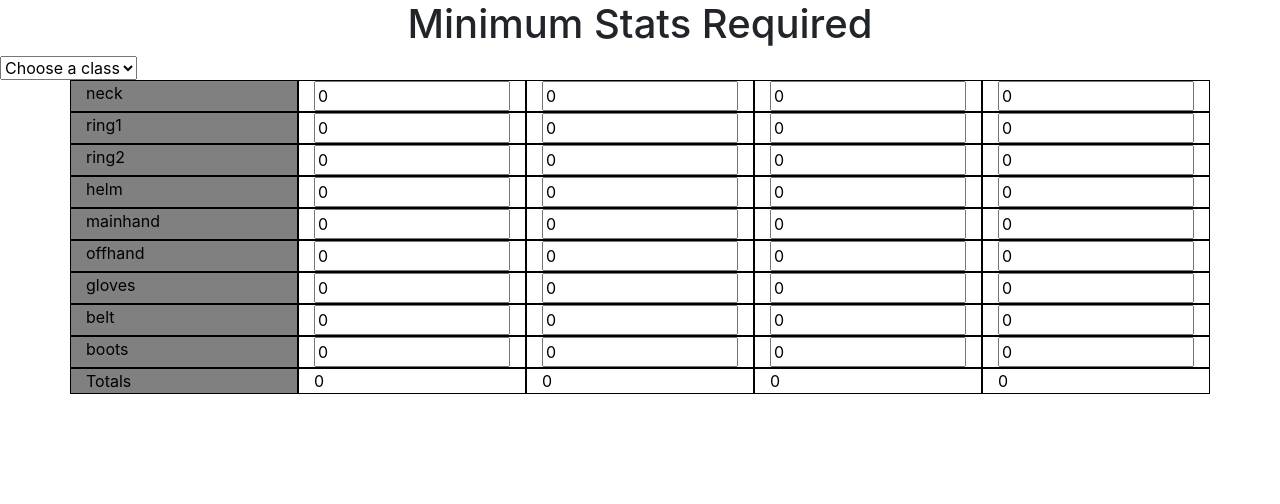
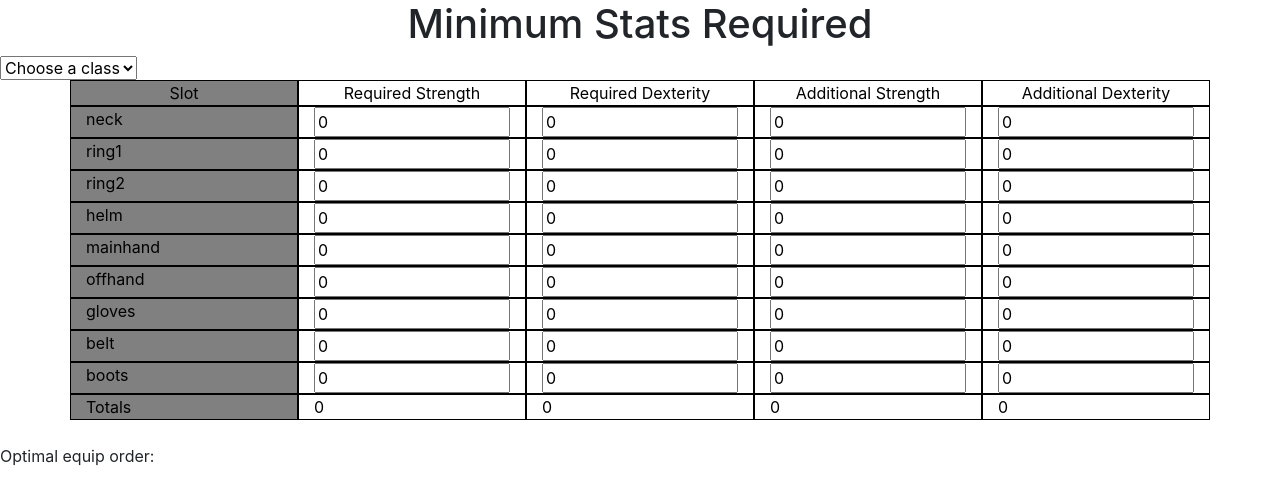
Before and after one commit to joshodom/D2Calculator, an Angular app: page / in a window 1280 px wide. Shown: the top 504 px of the page. Built offline with nearby package versions, Linux system fonts and the light colour scheme.

Commit message:
added headers from home

```diff
--- a/src/app/base-information/base-information.component.html
+++ b/src/app/base-information/base-information.component.html
@@ -12,6 +12,13 @@
 </div>
   <br />
   <div class="container">
+    <div class="row text-center">
+      <div class="col col1">Slot</div>
+      <div class="col col2">Required Strength</div>
+      <div class="col col3">Required Dexterity</div>
+      <div class="col col4">Additional Strength</div>
+      <div class="col col5">Additional Dexterity</div>
+    </div>
     <div class="row" *ngFor="let item of Items">
       <div class="col col1">{{item.Slot}}</div>
       <div class="col col2"><input type="number" maxlength="2" max="99" min='0' name="{{item.Slot + 'RequiredStr'}}" (change)="updateTotals($event)" (input)="updateTotals($event)" [(ngModel)]="item.RequiredStr" /></div>
@@ -27,5 +34,11 @@
       <div class="col col5">{{totalAddedDex}}</div>
     </div>
   </div><!-- end of container for stat input -->
-
+  <br />
+  <div>
+    Optimal equip order:
+  </div>
+  <ol>
+    <li *ngFor="let e of equip">{{e}}</li>
+  </ol>
 </form>
--- a/src/app/base-information/base-information.component.ts
+++ b/src/app/base-information/base-information.component.ts
@@ -11,7 +11,7 @@ import { Slot } from '../Models/Slot';
 })
 export class BaseInformationComponent implements OnInit {
   ClassList: Array<Class>;
-  changes: any[];
+  equip: Array<Slot>;
   Items: Array<Item>;
   totalRequiredStr: number;
   totalRequiredDex: number;
@@ -37,22 +37,19 @@ export class BaseInformationComponent implements OnInit {
   }
 
   updateTotals(): void {
-    console.log('totals called!');
     let totalStr = 0,totalDex = 0,addedStr = 0,addedDex = 0;
     this.Items.forEach(function(item) {
       if (!!item) {
-        console.log(`${item.Slot} has reached the inner if statement and isn't null, proof: ${JSON.stringify(item)}`);
         totalStr += item.RequiredStr;
         totalDex += item.RequiredDex;
         addedStr += item.AddedStr;
         addedDex += item.AddedDex;
       }
-    });
+    });//cannot use class variables inside the foreach, doing so outside
     this.totalRequiredStr = totalStr;
     this.totalRequiredDex = totalDex;
     this.totalAddedStr = addedStr;
     this.totalAddedDex = addedDex;
-    console.log(`totals now: ${this.totalRequiredStr}, ${this.totalRequiredDex}, ${this.totalAddedStr}, ${this.totalAddedDex}`)
   }
 
   ngOnInit() {}
```
